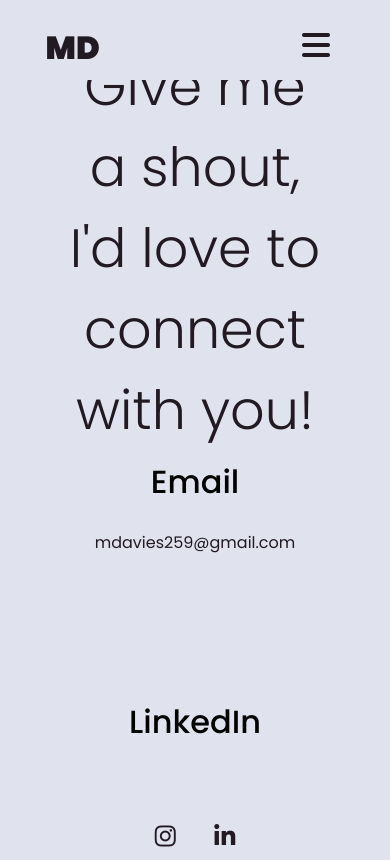
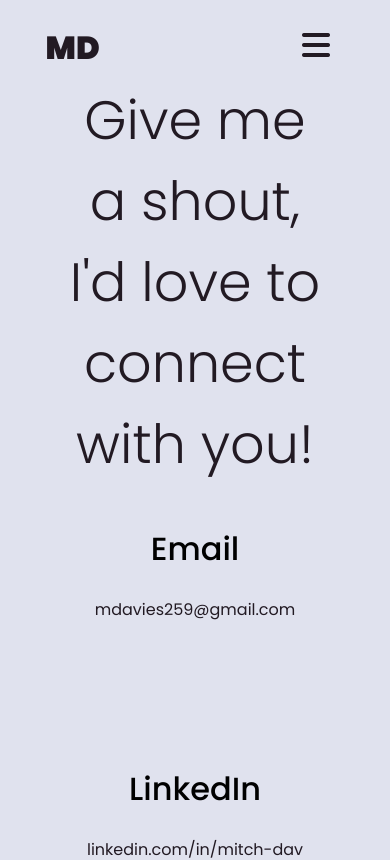
Before and after one commit to mitch-davies/mitchdav.com, a React (Create React App) app: page /contact in a window 390 px wide. Shown: the top 860 px of the page. Built offline with nearby package versions, Linux system fonts and the light colour scheme; some icons are missing.

Commit message:
contact page display issue fix

```diff
--- a/src/components/ContactContent.css
+++ b/src/components/ContactContent.css
@@ -70,4 +70,12 @@ text-align: left;
     .contact-heading {
         font-size: 32px;
         }
+
+    .contact {
+        height: auto;
+    }
+
+    .contact-parent {
+        height: auto;
+    }
 }
```
